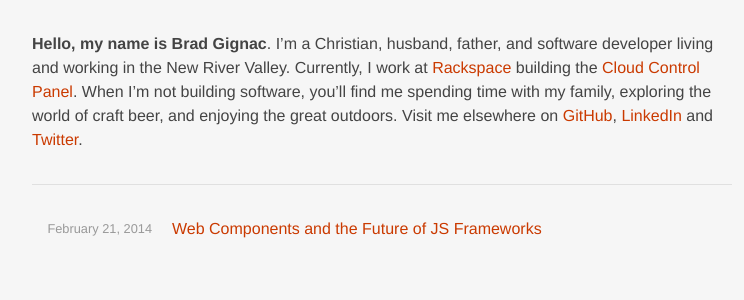
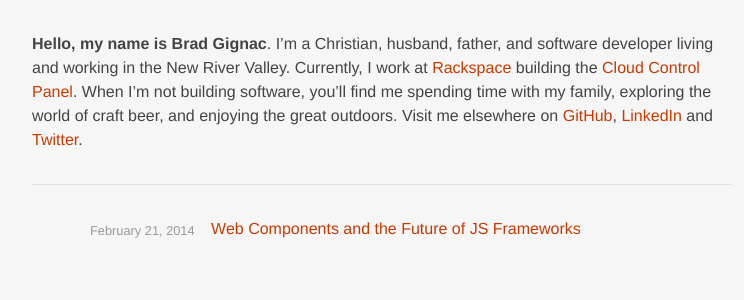
Before and after one commit to bradgignac/bradgignac.github.io, a Jekyll site: the page built from index.md, in a window 1280 px wide. Shown: the top 300 px of the page, without its empty margins (258-1002 px from the left). Built offline with Jekyll 4.4.1, drawn with Linux system fonts in a browser that asks for light colours.

Commit message:
Regenerate compiled CSS.

```diff
--- a/assets/stylesheets/site.css
+++ b/assets/stylesheets/site.css
@@ -601,7 +601,7 @@ body {
   font-family: "Helvetica Neue", Helvetica, Arial, sans-serif;
   font-weight: 200;
   font-size: 16px;
-  line-height: 1.5em;
+  line-height: 1.5rem;
   background-color: #f6f6f6; }
 
 a {
@@ -622,34 +622,41 @@ h1, h2, h3, h4, h5, h6 {
   font-weight: 200; }
 
 h1 {
-  font-size: 1.8em; }
+  font-size: 1.8rem;
+  line-height: 2rem; }
 
 h2 {
-  font-size: 1.4em; }
+  font-size: 1.6rem;
+  line-height: 2rem; }
 
 h3 {
-  font-size: 1.2em; }
+  font-size: 1.4rem;
+  line-height: 1.8rem; }
 
-h4,
-h5,
+h4 {
+  font-size: 1.2rem; }
+
+h5 {
+  font-size: 1.0rem; }
+
 h6 {
-  font-size: 1.0em; }
+  font-size: 0.8rem; }
 
 hr {
-  margin: 2.0em 0;
+  margin: 2.0rem 0;
   border: 0;
   border-bottom: 1px solid #e0e0e0; }
 
 pre {
-  margin: 0 0.8em;
-  padding: 0.5em 0; }
+  margin: 0 0.8rem;
+  padding: 0.5rem 0; }
 
 .layout-wrapper {
-  margin: 0 1em;
+  margin: 0 1rem;
   position: relative; }
 
 .layout-inner {
-  font-size: 0.8em;
+  font-size: 0.8rem;
   font-weight: 300;
   *zoom: 1;
   display: block; }
@@ -680,22 +687,22 @@ pre {
 
 .layout-header,
 .layout-footer {
-  padding: 0.5em 0; }
+  padding: 0.5rem 0; }
 
 .layout-header::before,
 .layout-footer::before {
   content: '';
   display: block;
   position: absolute;
-  left: -1em;
-  right: -1em;
+  left: -1rem;
+  right: -1rem;
   border-bottom: 1px solid #e0e0e0; }
 
 .layout-header::before {
-  top: 2.5em; }
+  top: 2.5rem; }
 
 .layout-footer::before {
-  bottom: 2.5em; }
+  bottom: 2.5rem; }
 
 .layout-header {
   margin-bottom: 1px; }
@@ -704,7 +711,7 @@ pre {
   float: left;
   display: block;
   margin-right: 2.35765%;
-  width: 48.82117%; }
+  width: 74.41059%; }
   .layout-title:last-child {
     margin-right: 0; }
   .layout-title a {
@@ -717,7 +724,7 @@ pre {
   float: left;
   display: block;
   margin-right: 2.35765%;
-  width: 48.82117%; }
+  width: 23.23176%; }
   .layout-navigation:last-child {
     margin-right: 0; }
 
@@ -732,28 +739,59 @@ pre {
 
 .layout-social-link {
   display: inline;
-  margin: 0 1em; }
+  margin: 0 1rem; }
 
 .layout-content {
-  margin: 1.0em auto; }
+  margin: 1.0rem auto; }
 
 .post-list {
-  margin: 0;
   padding: 0;
   list-style: none; }
 
-.post-list .post-date {
-  margin-right: 20px;
-  width: 120px;
-  float: left;
-  text-align: right; }
+.post-list-item {
+  margin: 0.2rem 0;
+  *zoom: 1;
+  display: block; }
+  .post-list-item:before, .post-list-item:after {
+    content: " ";
+    display: table; }
+  .post-list-item:after {
+    clear: both; }
+  .post-list-item > .post-date,
+  .post-list-item > .post-title {
+    float: left;
+    display: block;
+    margin-right: 2.35765%;
+    width: 100%; }
+    .post-list-item > .post-date:last-child,
+    .post-list-item > .post-title:last-child {
+      margin-right: 0; }
+  .post-list-item > .post-date {
+    margin-top: 0.5rem;
+    line-height: 0.8rem; }
+  @media screen and (min-width: 600px) {
+    .post-list-item > .post-date {
+      text-align: right;
+      float: left;
+      display: block;
+      margin-right: 2.35765%;
+      width: 23.23176%; }
+      .post-list-item > .post-date:last-child {
+        margin-right: 0; }
+    .post-list-item > .post-title {
+      float: left;
+      display: block;
+      margin-right: 2.35765%;
+      width: 74.41059%; }
+      .post-list-item > .post-title:last-child {
+        margin-right: 0; } }
 
 .post-header {
-  margin: 0 0 2.0em; }
+  margin: 0 0 2.0rem; }
 
 .post-date {
   color: #999;
-  font-size: 0.8em;
+  font-size: 0.8rem;
   font-weight: 300; }
 
 .post-title {
@@ -762,5 +800,5 @@ pre {
 .post-intro {
   color: #444;
   font-family: Georgia, Cambria, "Times New Roman", Times, serif;
-  font-size: 1.4em;
-  line-height: 1.3em; }
+  font-size: 1.4rem;
+  line-height: 1.3rem; }
```
